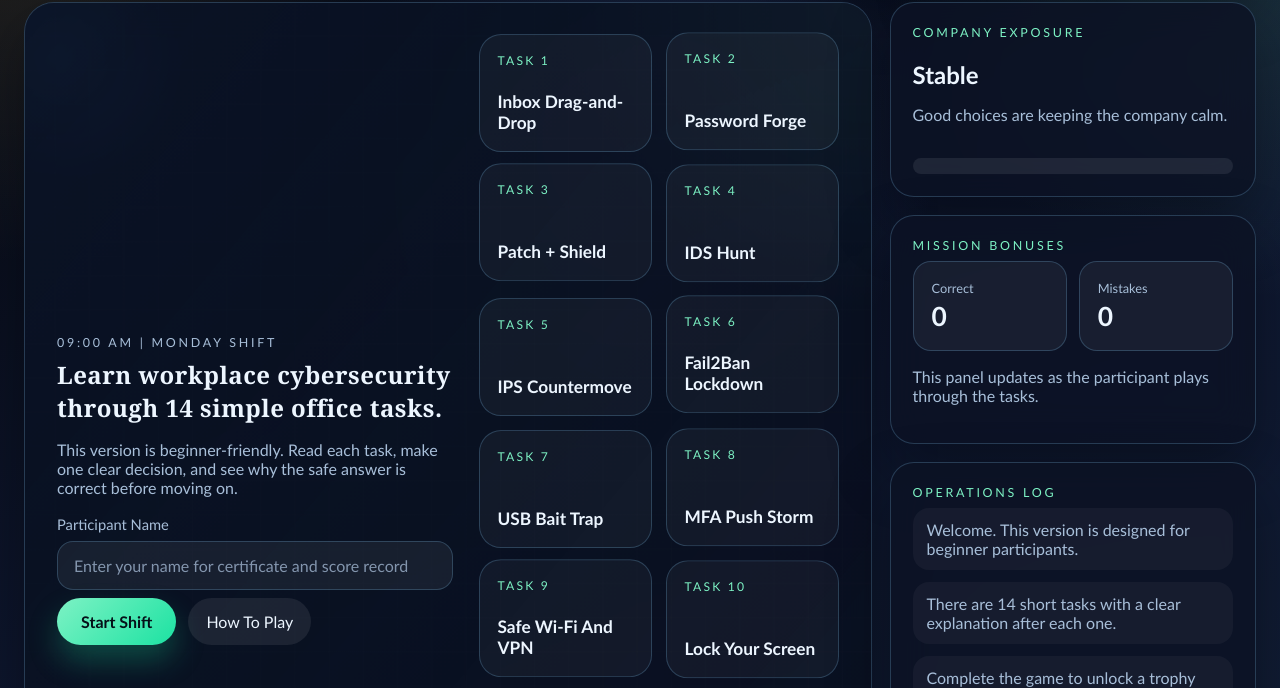
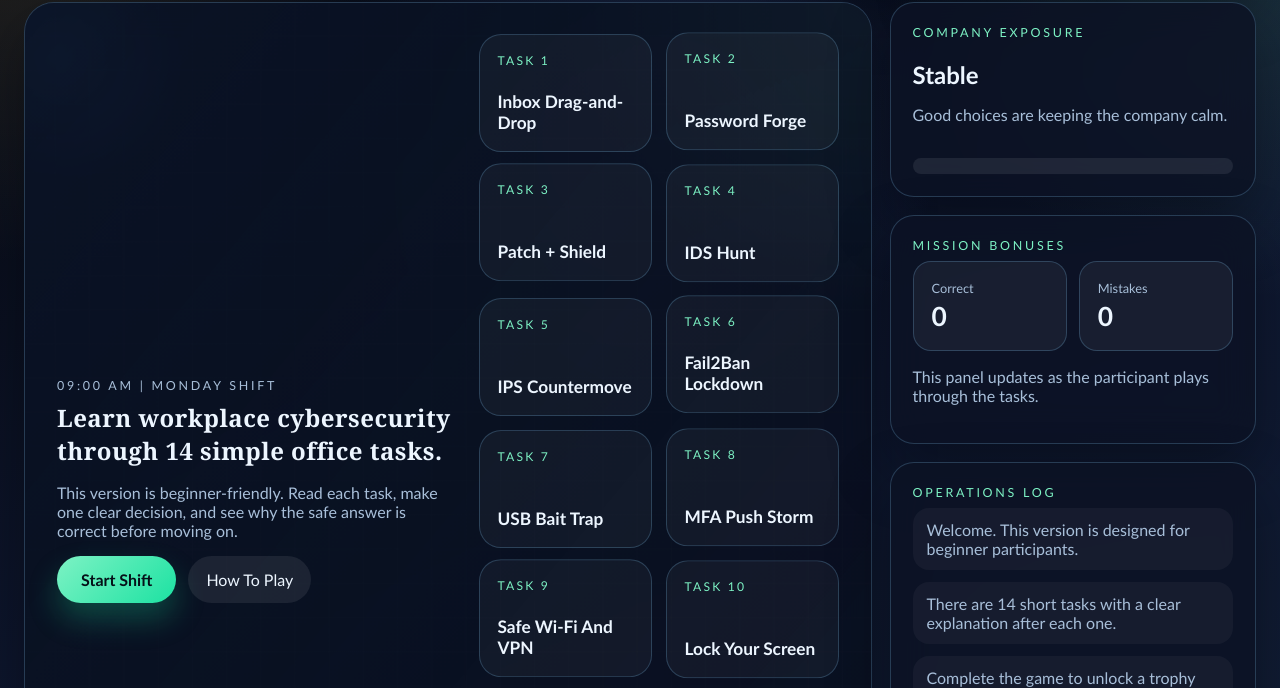
Before and after one commit to Khriss92/Cybersafe-office, a website: page participant-only.html in a window 1280 px wide. Shown: the part 106-794 px from the top of the page. Drawn offline with Linux system fonts and the light colour scheme.

Commit message:
Add files via upload

```diff
--- a/participant-only.html
+++ b/participant-only.html
@@ -82,16 +82,12 @@
         <p>
           This version is beginner-friendly. Read each task, make one clear decision, and see why the safe answer is correct before moving on.
         </p>
-        <label class="name-field" for="participantNameInput">
-          <span>Participant Name</span>
-          <input id="participantNameInput" type="text" placeholder="Enter your name for certificate and score record">
-        </label>
         <div class="panel-actions">
           <button class="primary-btn" data-action="start-game">Start Shift</button>
           <button class="secondary-btn" data-action="view-controls">How To Play</button>
         </div>
         <div id="startHint" class="start-hint hidden">
-          Read the task, click or drag the safest option, then read the explanation. Your name is used for the score record and certificate.
+          Read the task, click or drag the safest option, solve the short warm-up puzzle, then move on. Finish the game to unlock your final trophy badge.
         </div>
       </div>
 
```
